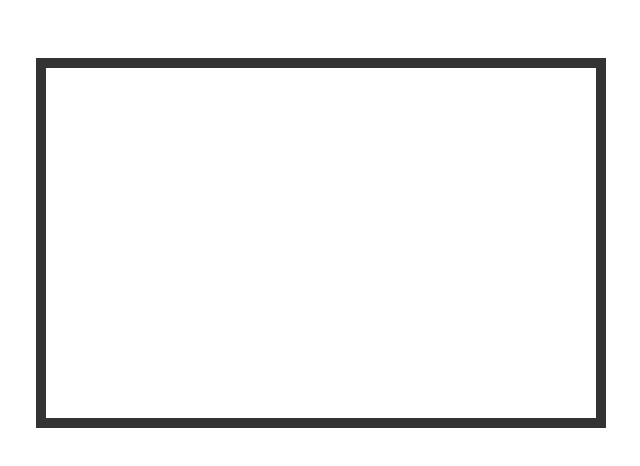
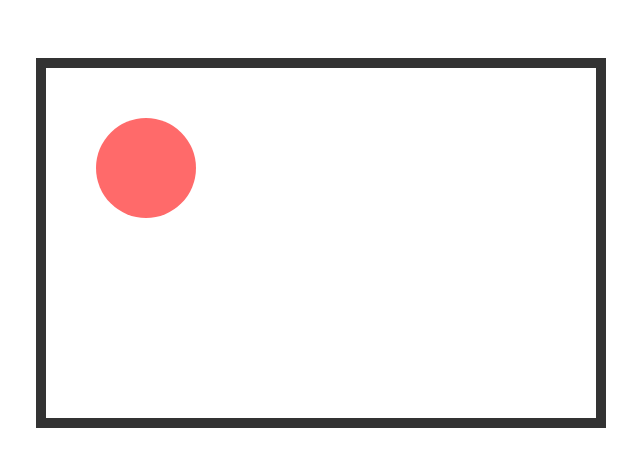
Before and after one commit to Nicolache/JavaScriptCircleMouseMove, a plain HTML site: page index.html in a window 1280 px wide. Shown: the whole page, without its empty margins (22-662 px from the left). Drawn offline with Linux system fonts and the light colour scheme.

Commit message:
A circle made.

```diff
--- a/index.html
+++ b/index.html
@@ -16,6 +16,13 @@
   <script>
     var canvas = document.querySelector("#myCanvas");
     var context = canvas.getContext("2d");
+    function update() {
+      context.beginPath();
+      context.arc(100, 100, 50, 0, 2 * Math.PI, true);
+      context.fillStyle = "#FF6A6A";
+      context.fill();
+    }
+    update();
   </script>
 </body>
 </html>
```
